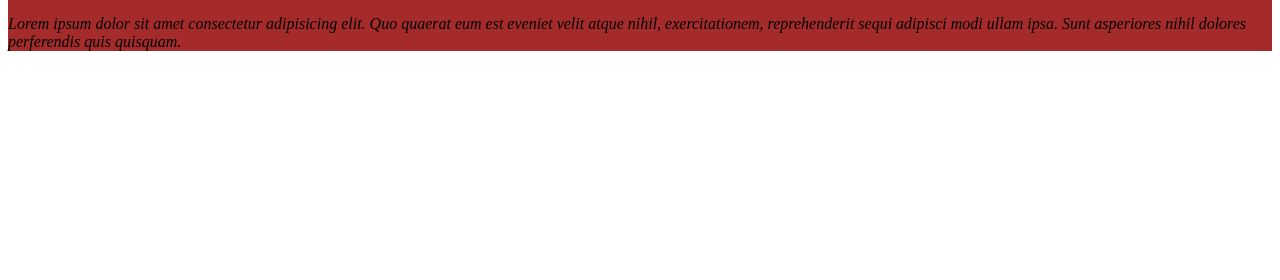
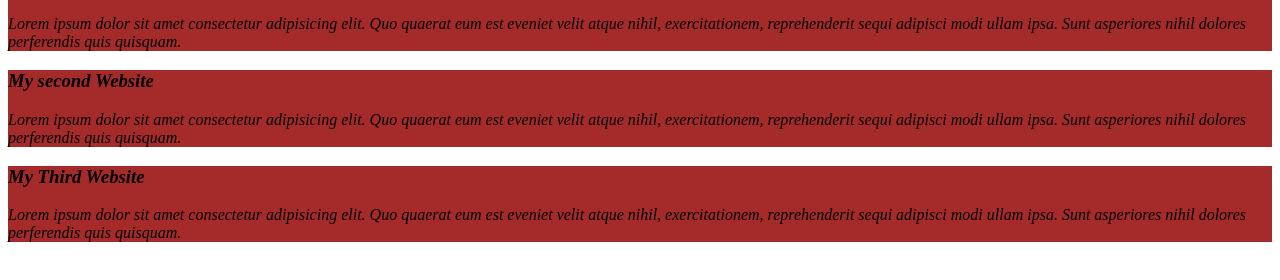
Before and after one commit to Nadim755/my-first-website, a plain HTML site: page index.html in a window 1280 px wide. Shown: the part 44-324 px from the top of the page. Drawn offline with Linux system fonts and the light colour scheme.

Commit message:
added the new blog

```diff
--- a/index.html
+++ b/index.html
@@ -10,8 +10,15 @@
     <div>
 <h3>My First Website</h3>
 <p>Lorem ipsum dolor sit amet consectetur adipisicing elit. Quo quaerat eum est eveniet velit atque nihil, exercitationem, reprehenderit sequi adipisci modi ullam ipsa. Sunt asperiores nihil dolores perferendis quis quisquam.</p>
+ </div>
+    <div>
+<h3>My second Website</h3>
+<p>Lorem ipsum dolor sit amet consectetur adipisicing elit. Quo quaerat eum est eveniet velit atque nihil, exercitationem, reprehenderit sequi adipisci modi ullam ipsa. Sunt asperiores nihil dolores perferendis quis quisquam.</p>
+ </div>
+    <div>
+<h3>My Third Website</h3>
+<p>Lorem ipsum dolor sit amet consectetur adipisicing elit. Quo quaerat eum est eveniet velit atque nihil, exercitationem, reprehenderit sequi adipisci modi ullam ipsa. Sunt asperiores nihil dolores perferendis quis quisquam.</p>
+ </div>
 
-
-    </div>
 </body>
 </html>
--- a/styles/blog.css
+++ b/styles/blog.css
@@ -1,4 +1,6 @@
 div{
     background-color: brown;
     font-style: italic;
+    margin-bottom: 10px;
+    box-shadow: 5px;
 }
```
